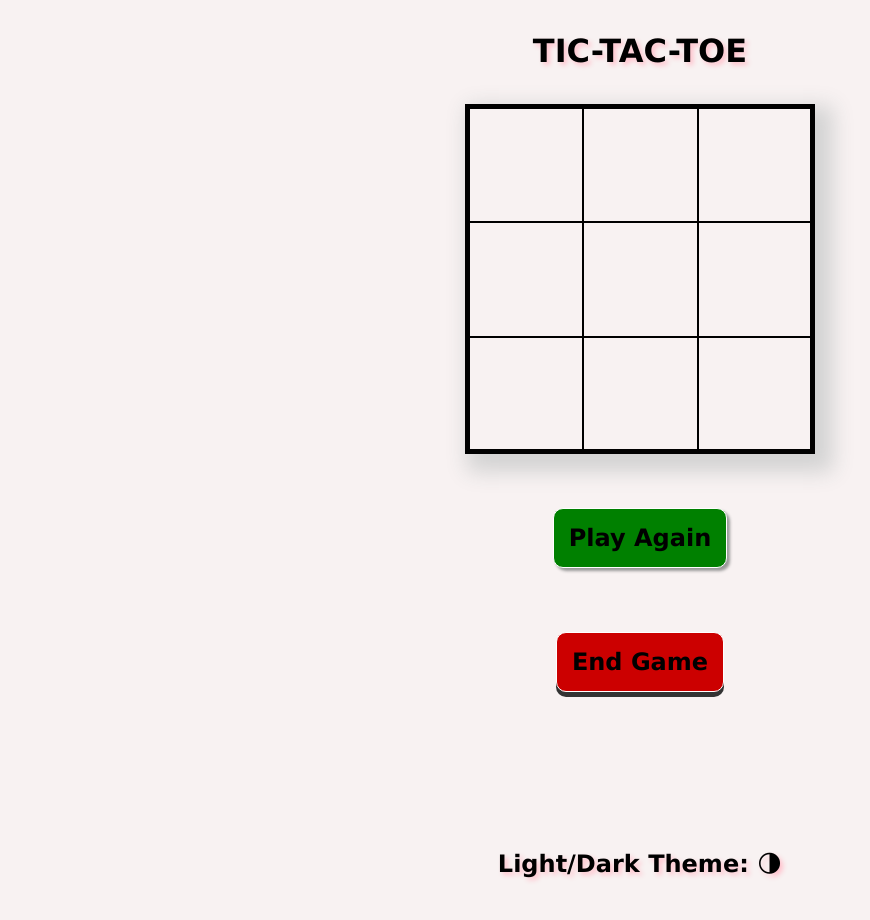
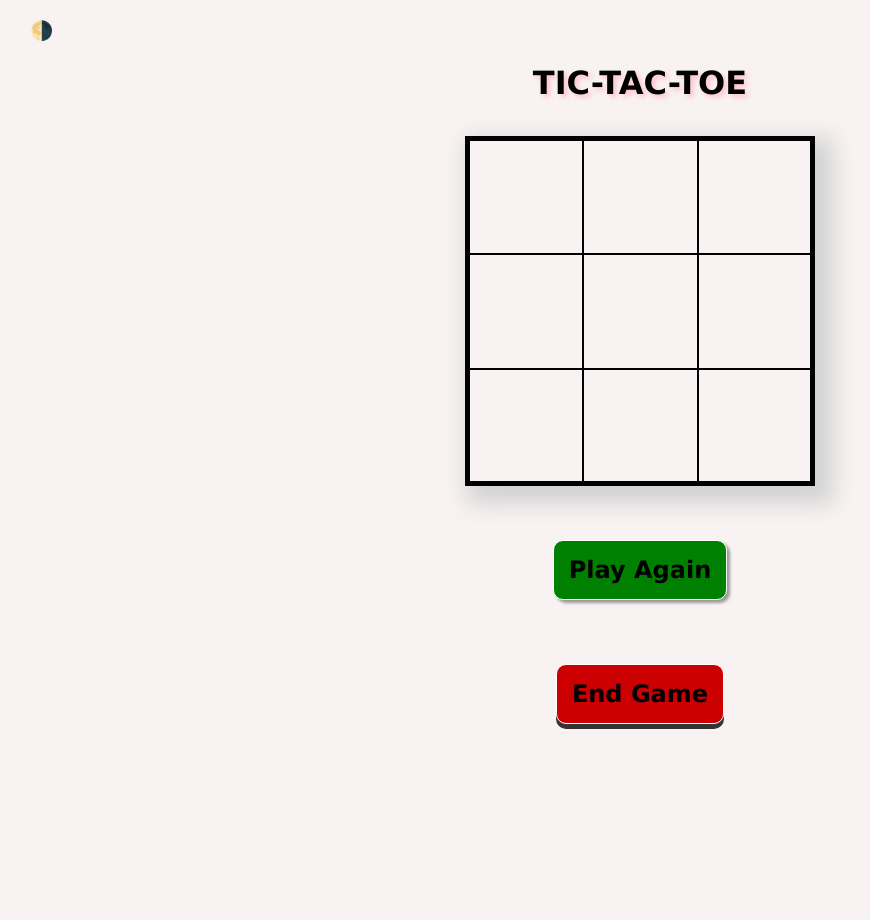
Before and after one commit to Theon87/tic-tac-toe-game, a plain HTML site: page index.html in a window 1280 px wide. Both pictures are taken after a click on the element "Play". Shown: the whole page, without its empty margins (0-870 px from the left). After the commit the page ends 892 px from the top, so only its background shows below. Drawn offline with Linux system fonts and the light colour scheme.

Commit message:
moved theme toggle to top of the page

```diff
--- a/index.html
+++ b/index.html
@@ -8,6 +8,7 @@
     <link rel="stylesheet" type="text/css" media="screen" href="style.css" />
   </head>
   <body>
+    <h3 id="lightDarkTheme">🌗</h3>
     <h1>TIC-TAC-TOE</h1>
 
     <!-- PLAY BUTTON -->
@@ -57,9 +58,6 @@
       <h2 id="result"></h2>
     </div>
 
-    <div>
-      <h2 id="lightDarkTheme">Light/Dark Theme: 🌗</h2>
-    </div>
     <!-- SUMMARY OF RESULTS -->
     <div>
       <table id="summary"></table>
```
